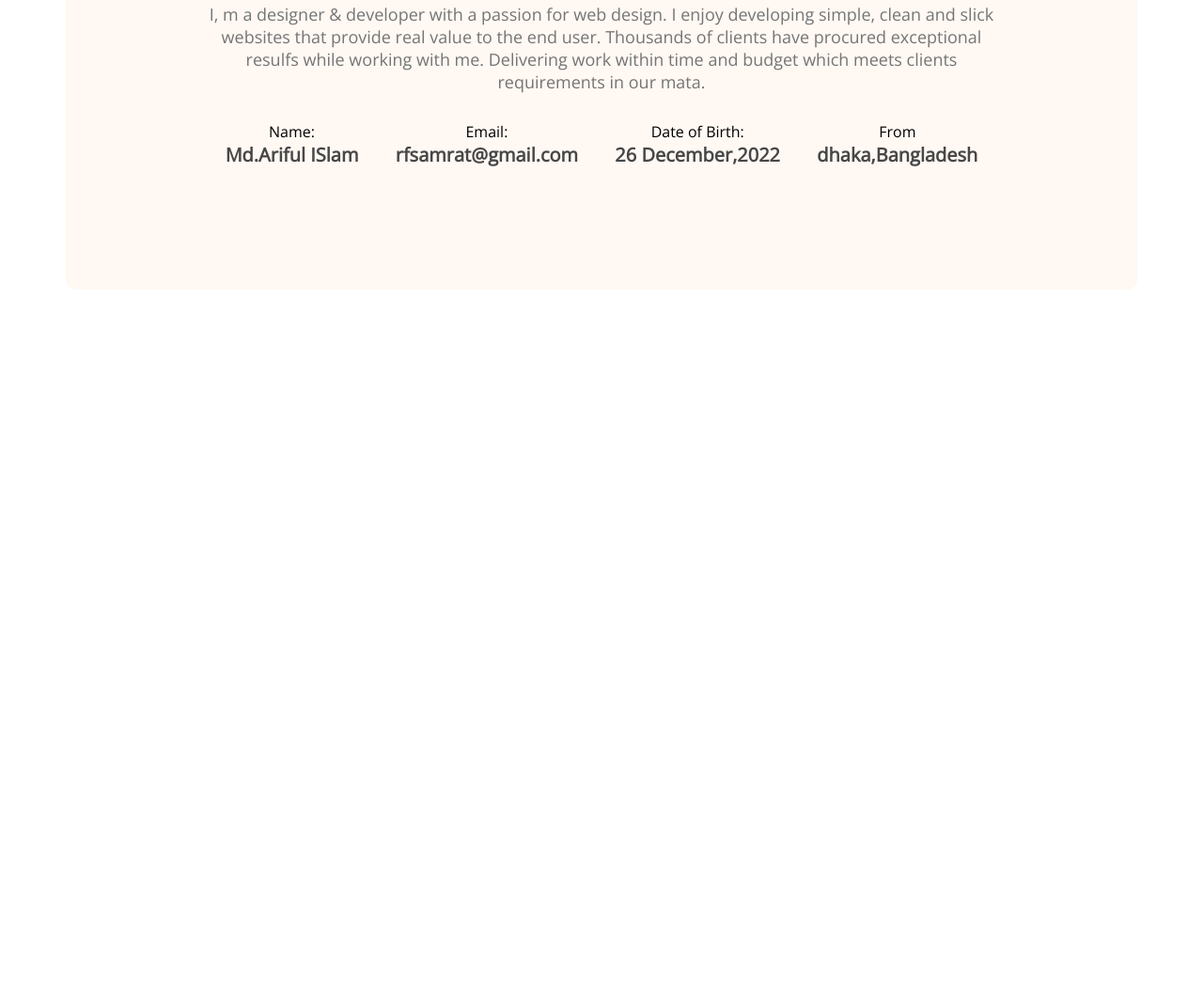
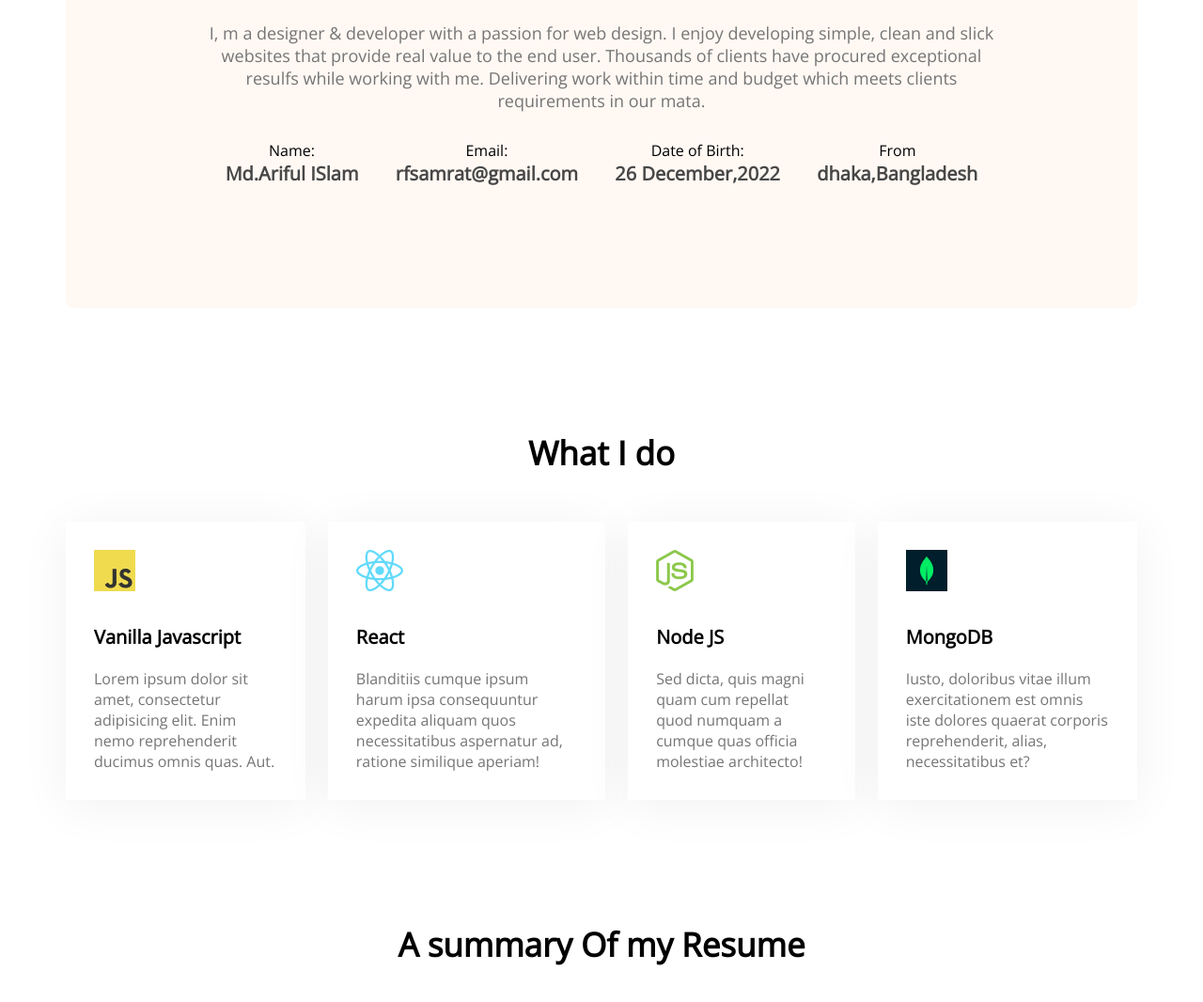
Before and after one commit to arifulislamsamrat/portfolio, a plain HTML site: page index.html in a window 1280 px wide. Shown: the part 828-1894 px from the top of the page at 94% size. Before the commit the page ends 1136 px from the top, so only its background shows below. Drawn offline with nearby package versions, Linux system fonts and the light colour scheme.

Commit message:
first two part done

```diff
--- a/index.html
+++ b/index.html
@@ -55,6 +55,39 @@
                 </div>
             </div>
         </section>
+        <!-- what I do section -->
+        <section class="what-i-do">
+            <h3 class="section-title">What I do </h3>
+            <div class="skills-container">
+                <div class="skill">
+                    <img src="/images/icons/js.png" alt="">
+                    <p class="skill-title">Vanilla Javascript</p>
+                    <p class="skill-description">Lorem ipsum dolor sit amet, consectetur adipisicing elit. Enim nemo reprehenderit ducimus omnis quas. Aut.</p>
+                </div>
+                <div class="skill">
+                    <img src="/images/icons/react.png" alt="">
+                    <p class="skill-title">React</p>
+                    <p class="skill-description">Blanditiis cumque ipsum harum ipsa consequuntur expedita aliquam quos necessitatibus aspernatur ad, ratione similique aperiam!</p>
+                </div>
+                <div class="skill">
+                    <img src="/images/icons/nodejs.png" alt="">
+                    <p class="skill-title">Node JS</p>
+                    <p class="skill-description">Sed dicta, quis magni quam cum repellat quod numquam a cumque quas officia molestiae architecto!</p>
+                </div>
+                <div class="skill">
+                    <img src="/images/icons/mongo.png" alt="">
+                    <p class="skill-title">MongoDB</p>
+                    <p class="skill-description">Iusto, doloribus vitae illum exercitationem est omnis iste dolores quaerat corporis reprehenderit, alias, necessitatibus et?</p>
+                </div>
+            </div>
+        </section>
+        <!-- Resume section -->
+        <section class="resume">
+            <h3 class="section-title">A summary Of my Resume</h3>
+            <div class="resume-content">
+
+            </div>
+        </section>
 
     </main>
     <footer>
--- a/styles.css
+++ b/styles.css
@@ -1,6 +1,10 @@
 *{
     margin: 0;
     font-family: 'Open Sans', sans-serif;
+}
+section{
+    margin-top: 130px;
+
 }
 .text-primary{
     color: #FD6E0A;
@@ -69,6 +73,7 @@ main{
 }
 /* about section */
 .about{
+    text-align: center;
     margin-top: 130px;
     background-color: #fff8f3;
     border-radius: 10px;
@@ -76,8 +81,8 @@ main{
     text-align: center;
 }
 .section-title{
-
-    margin-bottom: 30px;
+    text-align: center;
+    margin-bottom: 50px;
     font-weight: 700;
     font-size: 35px;
 
@@ -102,3 +107,26 @@ main{
     color: #474747;
 
 }
+/* what i do */
+
+
+.skills-container{
+    display: flex;
+    gap: 24px;
+}
+.skill{
+    background: #FFFFFF;
+    box-shadow: 0px 6px 50px rgba(0, 0, 0, 0.06);
+    padding: 30px;
+}
+.skill-title{
+    font-weight: 700;
+    font-size: 20px;
+    margin-top: 30px;
+    margin-bottom: 20px;
+}
+.skill-description{
+color: #757575;
+}
+
+/* resume styles */
```
